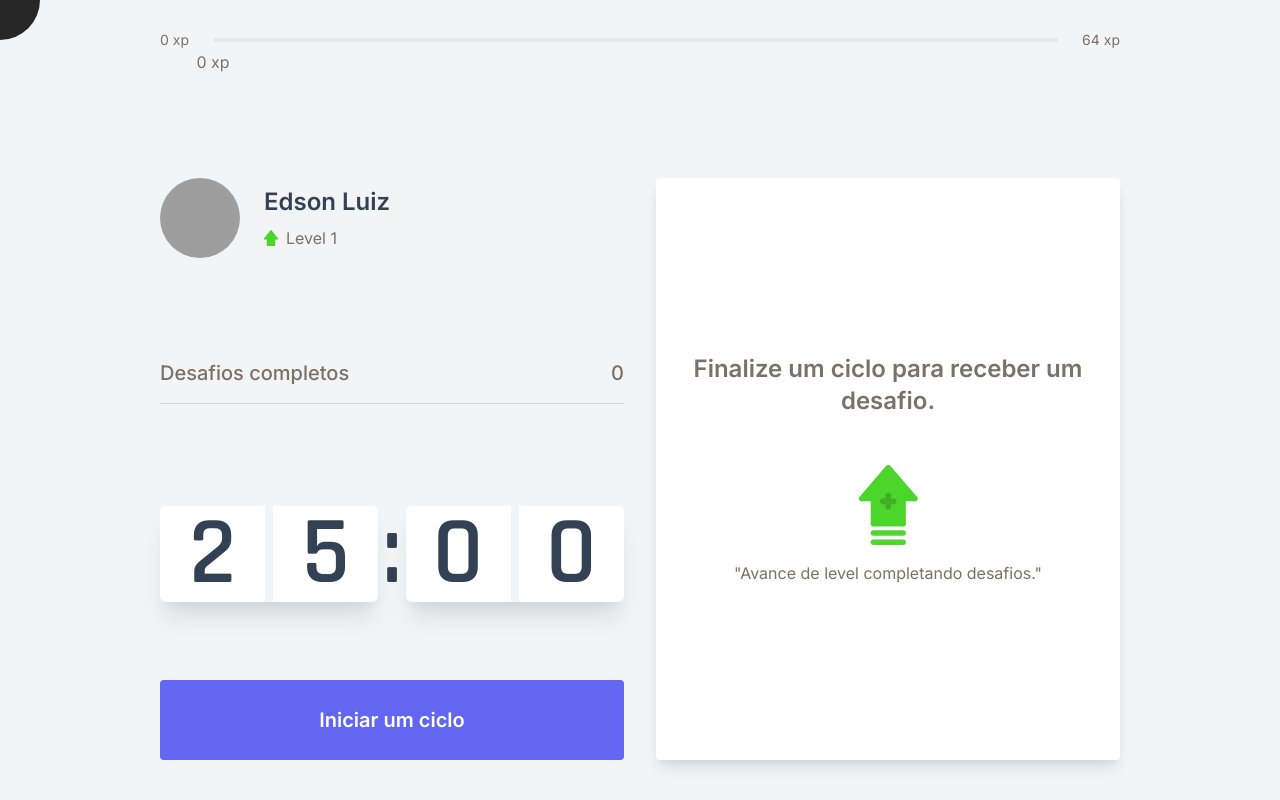
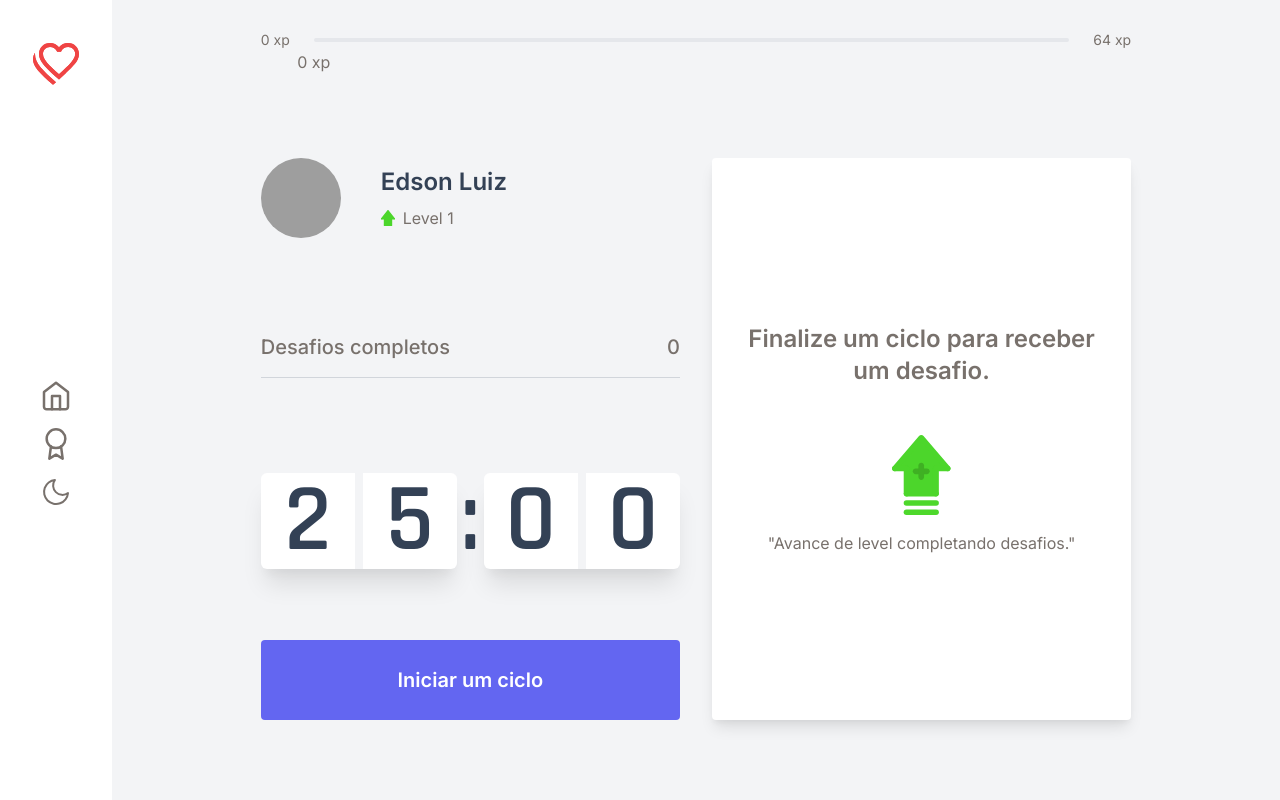
Before and after one commit to EdsonLuiz/pomoadoro, a Next.js app: page / in a window 1280 px wide. Built offline with nearby package versions, Linux system fonts and the light colour scheme; grey boxes are pictures that could not be loaded.

Commit message:
feat: add layout 2.0

```diff
--- a/src/components/Container.tsx
+++ b/src/components/Container.tsx
@@ -1,6 +1,6 @@
 export function Container({children}) {
   return (
-    <div className="grid w-11/12 h-screen grid-cols-1 p-4 mx-auto lg:w-4/5 sm:px-8 sm:py-10 ">
+    <div className="grid w-11/12 h-screen grid-cols-1 p-4 py-8 mx-auto lg:w-4/5 sm:px-8 sm:py-10 md:pb-20 ">
       {children}
     </div>
   )
--- /dev/null
+++ b/src/components/MenuBar.tsx
@@ -0,0 +1,79 @@
+import { ReactNode } from "react";
+
+interface InternalComponentProps {
+  children: ReactNode;
+}
+
+export function MenuBar() {
+  return (
+    <Container>
+      <div className="flex flex-col items-center w-full h-full pt-10 ">
+        <img src="/icons/pomoadoro.svg" alt="logo do pomoadoro" />
+        <menu className="flex flex-col items-center justify-center flex-1 w-full p-0 m-0 space-y-4 ">
+          <svg
+            className="transition-colors duration-300 stroke-current dark:hover:text-indigo-300 dark:text-gray-100 text-warmGray-500 hover:text-indigo-500"
+            width="32"
+            height="32"
+            viewBox="0 0 32 32"
+            fill="none"
+            xmlns="http://www.w3.org/2000/svg"
+          >
+            <path
+              d="M4 12L16 2.66663L28 12V26.6666C28 27.3739 27.719 28.0522 27.219 28.5522C26.7189 29.0523 26.0406 29.3333 25.3333 29.3333H6.66667C5.95942 29.3333 5.28115 29.0523 4.78105 28.5522C4.28095 28.0522 4 27.3739 4 26.6666V12Z"
+              strokeWidth="2.5"
+              strokeLinecap="round"
+              strokeLinejoin="round"
+            />
+            <path
+              d="M12 29.3333V16H20V29.3333"
+              strokeWidth="2.5"
+              strokeLinecap="round"
+              strokeLinejoin="round"
+            />
+          </svg>
+          <svg
+            className="transition-colors duration-300 stroke-current dark:hover:text-indigo-300 dark:text-gray-100 text-warmGray-500 hover:text-indigo-500"
+            width="32"
+            height="32"
+            viewBox="0 0 32 32"
+            fill="none"
+            xmlns="http://www.w3.org/2000/svg"
+          >
+            <path
+              d="M16.0001 20C21.1547 20 25.3334 15.8214 25.3334 10.6667C25.3334 5.51205 21.1547 1.33337 16.0001 1.33337C10.8454 1.33337 6.66675 5.51205 6.66675 10.6667C6.66675 15.8214 10.8454 20 16.0001 20Z"
+              strokeWidth="2.5"
+              strokeLinecap="round"
+              strokeLinejoin="round"
+            />
+            <path
+              d="M10.9466 18.52L9.33325 30.6667L15.9999 26.6667L22.6666 30.6667L21.0533 18.5067"
+              strokeWidth="2.5"
+              strokeLinecap="round"
+              strokeLinejoin="round"
+            />
+          </svg>
+
+          <svg
+            className="transition-colors duration-300 stroke-current dark:hover:text-indigo-300 dark:text-gray-100 text-warmGray-500 hover:text-indigo-500"
+            width="32"
+            height="32"
+            viewBox="0 0 32 32"
+            fill="none"
+            xmlns="http://www.w3.org/2000/svg"
+          >
+            <path
+              d="M28 17.0533C27.7903 19.3229 26.9385 21.4859 25.5443 23.2891C24.1502 25.0922 22.2713 26.4611 20.1276 27.2354C17.9839 28.0097 15.664 28.1575 13.4393 27.6615C11.2147 27.1654 9.17732 26.0461 7.56562 24.4344C5.95393 22.8227 4.83458 20.7853 4.33853 18.5607C3.84249 16.336 3.99028 14.0161 4.7646 11.8724C5.53893 9.72868 6.90777 7.84982 8.71094 6.45567C10.5141 5.06152 12.6771 4.20974 14.9467 4C13.6179 5.79769 12.9785 8.0126 13.1447 10.2419C13.3109 12.4712 14.2718 14.5667 15.8525 16.1475C17.4332 17.7282 19.5288 18.689 21.7581 18.8553C23.9874 19.0215 26.2023 18.3821 28 17.0533V17.0533Z"
+              strokeWidth="2"
+              strokeLinecap="round"
+              strokeLinejoin="round"
+            />
+          </svg>
+        </menu>
+      </div>
+    </Container>
+  );
+}
+
+const Container = ({ children }: InternalComponentProps) => (
+  <div className="h-full bg-white dark:bg-trueGray-700">{children}</div>
+);
--- a/src/components/ModeSwitch.tsx
+++ b/src/components/ModeSwitch.tsx
@@ -3,12 +3,33 @@ import {useTheme} from 'next-themes'
 export function ModeSwitch() {
   const {theme, setTheme} = useTheme()
 
+  // <button
+  // aria-label="Toggle Dark Mode"
+  // type="button"
+  // className="absolute order-2 w-16 h-16 rounded-full dark:bg-gray-100 bg-trueGray-800 sm:w-20 sm:h-20 md:order-3 -inset-8 sm:-inset-10"
+  // onClick={() => setTheme(theme === "dark" ? "light" : "dark")}>
   return (
     <button
     aria-label="Toggle Dark Mode"
     type="button"
-    className="absolute order-2 w-16 h-16 rounded-full dark:bg-gray-100 bg-trueGray-800 sm:w-20 sm:h-20 md:order-3 -inset-8 sm:-inset-10"
+    className="grid order-2 w-12 h-12 rounded-full md:hidden -inset-0 dark:bg-gray-100 bg-warmGray-700 md:order-3 place-content-center"
     onClick={() => setTheme(theme === "dark" ? "light" : "dark")}>
+
+      <svg
+            className="text-gray-100 transition-colors duration-300 stroke-current dark:text-warmGray-500 hover:text-indigo-400 dark:hover:text-indigo-400"
+            width="32"
+            height="32"
+            viewBox="0 0 32 32"
+            fill="none"
+            xmlns="http://www.w3.org/2000/svg"
+          >
+            <path
+              d="M28 17.0533C27.7903 19.3229 26.9385 21.4859 25.5443 23.2891C24.1502 25.0922 22.2713 26.4611 20.1276 27.2354C17.9839 28.0097 15.664 28.1575 13.4393 27.6615C11.2147 27.1654 9.17732 26.0461 7.56562 24.4344C5.95393 22.8227 4.83458 20.7853 4.33853 18.5607C3.84249 16.336 3.99028 14.0161 4.7646 11.8724C5.53893 9.72868 6.90777 7.84982 8.71094 6.45567C10.5141 5.06152 12.6771 4.20974 14.9467 4C13.6179 5.79769 12.9785 8.0126 13.1447 10.2419C13.3109 12.4712 14.2718 14.5667 15.8525 16.1475C17.4332 17.7282 19.5288 18.689 21.7581 18.8553C23.9874 19.0215 26.2023 18.3821 28 17.0533V17.0533Z"
+              strokeWidth="2"
+              strokeLinecap="round"
+              strokeLinejoin="round"
+            />
+          </svg>
 
     </button>
   )
--- a/src/components/Profile.tsx
+++ b/src/components/Profile.tsx
@@ -1,5 +1,6 @@
 import { useContext } from "react";
 import { ChallengeContext } from "../contexts/ChallengesContext";
+import { ModeSwitch } from "./ModeSwitch";
 
 
 
@@ -9,7 +10,7 @@ export function Profile() {
   const {level} = useContext(ChallengeContext)
 
   return (
-    <div className="flex items-center mt-12 sm:mt-0">
+    <div className="grid items-center grid-rows-1 gap-4 mt-12 grid-cols-profile sm:mt-0">
       <img
         className="w-20 h-20 rounded-full"
         src="https://github.com/edsonluiz.png"
@@ -28,6 +29,9 @@ export function Profile() {
           Level {level}
         </p>
       </div>
+      {/* <div className="w-12 h-12 bg-red-500 "></div> */}
+
+        <ModeSwitch />
     </div>
   );
 }
--- a/src/pages/index.tsx
+++ b/src/pages/index.tsx
@@ -14,11 +14,12 @@ import { CountdownProvider } from "../contexts/CountdownContext";
 import { ChallangeProvider } from "../contexts/ChallengesContext";
 import React from "react";
 import { Button } from "../components/Button";
+import { MenuBar } from "../components/MenuBar";
 
 interface HomeProps {
-  level: number,
-  challengeCompleted: number,
-  currentExperience: number
+  level: number;
+  challengeCompleted: number;
+  currentExperience: number;
 }
 
 export default function Home(props: HomeProps) {
@@ -30,9 +31,16 @@ export default function Home(props: HomeProps) {
       <ChallangeProvider
         level={props.level}
         challengeCompleted={props.challengeCompleted}
-        currentExperience={props.currentExperience}  >
+        currentExperience={props.currentExperience}
+      >
+        <div className="grid h-screen grid-cols-1 bg-gray-100 dark:bg-trueGray-800 md:grid-cols-nlw">
+          <div className="hidden h-full bg-white md:block">
+            <MenuBar />
+          </div>
+
+          <div className="flex items-center justify-center h-full col-span-full md:col-span-1">
+
             <Container>
-          <ModeSwitch />
               <ExperienceBar />
 
               <CountdownProvider>
@@ -50,6 +58,9 @@ export default function Home(props: HomeProps) {
                 </section>
               </CountdownProvider>
             </Container>
+
+          </div>
+        </div>
       </ChallangeProvider>
     </>
   );
@@ -62,7 +73,7 @@ export const getServerSideProps: GetServerSideProps = async (ctx) => {
     props: {
       level: Number(level ?? 1),
       currentExperience: Number(currentExperience ?? 0),
-      challengeCompleted: Number(challengeCompleted ?? 0)
+      challengeCompleted: Number(challengeCompleted ?? 0),
     },
   };
 };
--- a/tailwind.config.js
+++ b/tailwind.config.js
@@ -7,7 +7,8 @@ module.exports = {
   theme: {
     extend: {
       gridTemplateColumns: {
-        'nlw': '112px minmax(0, 1fr)'
+        'nlw': '112px minmax(0, 1fr)',
+        'profile': '80px minmax(77px, 1fr) 48px',
       },
       backgroundImage: theme => ({
         'levelup': "url('/icons/levelup.svg')",
```
Also changed, not shown: public/icons/pomoadoro.svg (added). Lines whose indentation alone changed are shown as unchanged.
